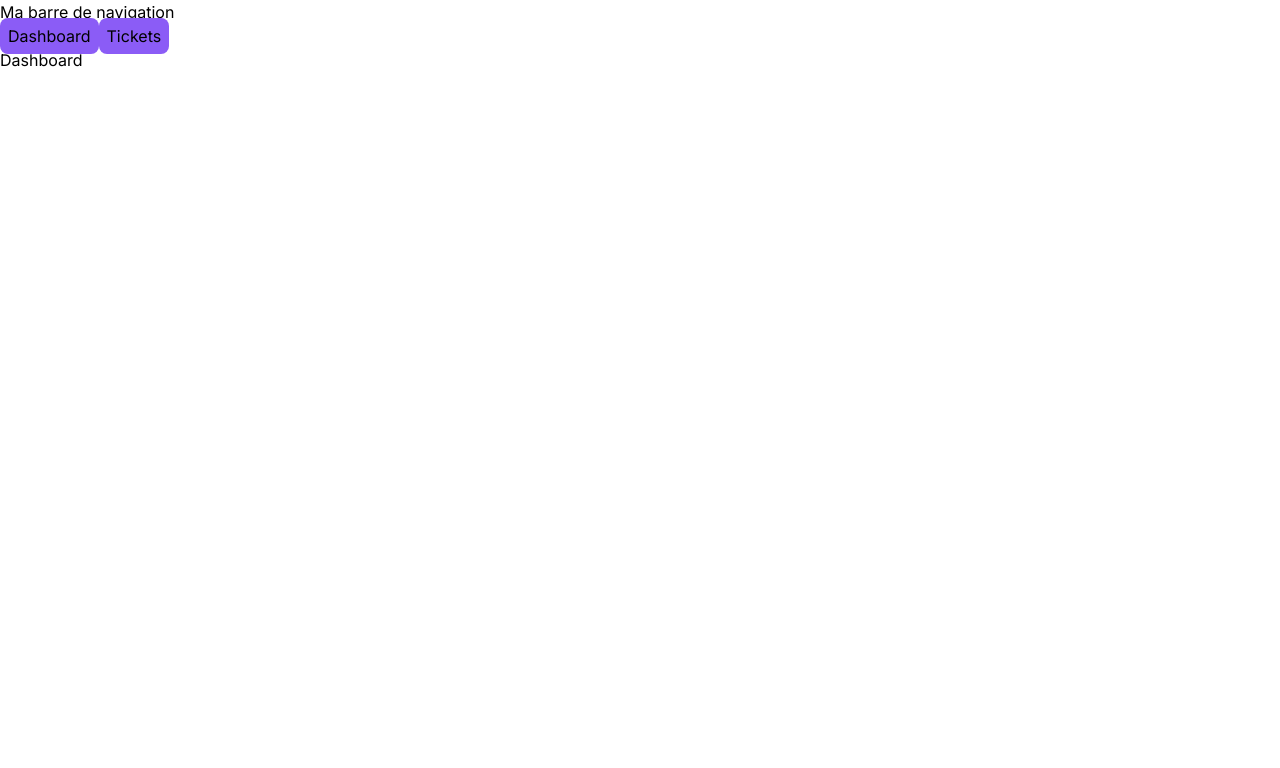
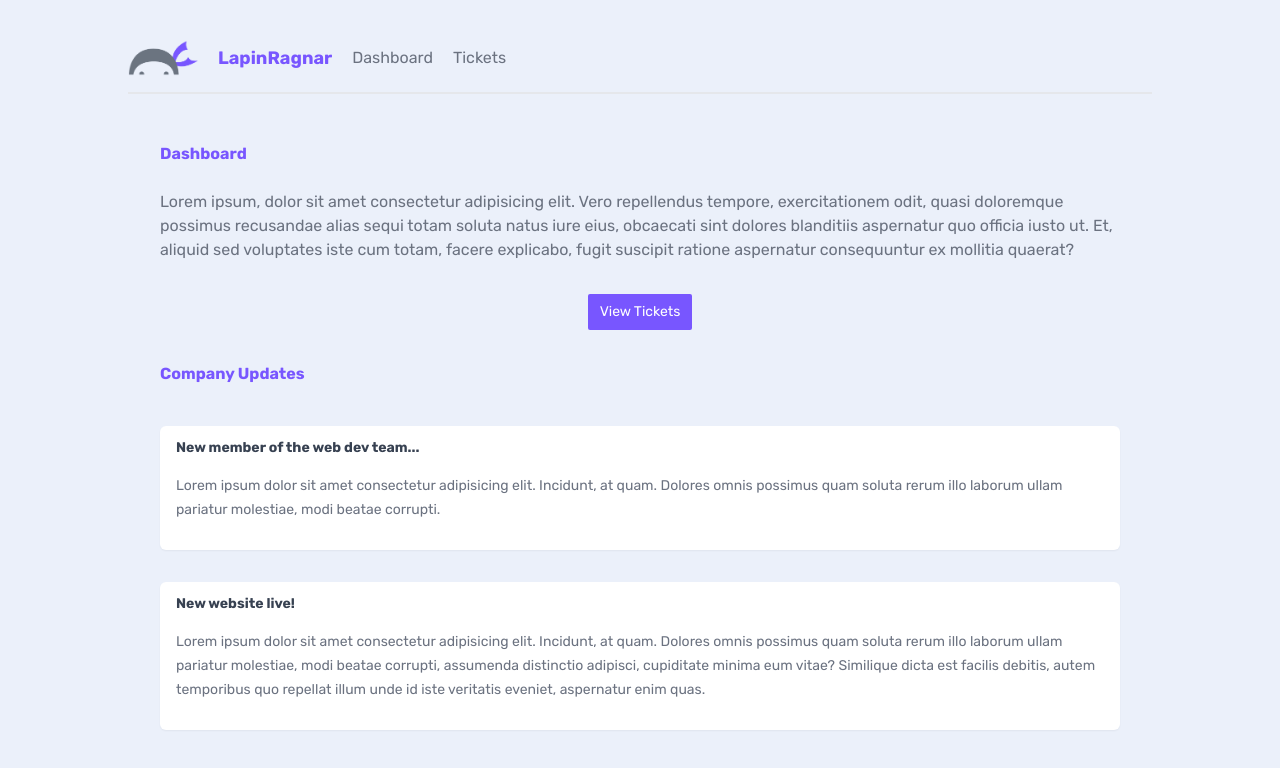
Before and after one commit to lapinRagnar/decouverte-next-js-2023, a Next.js app: page / in a window 1280 px wide. Shown: the top 768 px of the page. Built offline with nearby package versions, Linux system fonts and the light colour scheme.

Commit message:
styles fonts et images

```diff
--- a/app/components/Navbar.jsx
+++ b/app/components/Navbar.jsx
@@ -1,19 +1,25 @@
+import Image from 'next/image'
 import Link from 'next/link'
-
+import Logo from './dojo-logo.png'
 
 const Navbar = () => {
   return (
     <nav>
-      <h2>Ma barre de navigation</h2>
+      <Image
+        src={Logo}
+        alt="Logo Lapinragnar"
+        width={70}
+        quality={100}
+        placeholder='blur'
+      />
+      <h2>LapinRagnar</h2>
       <Link
-        className=' rounded-lg p-2 bg-violet-500 hover:bg-violet-600 active:bg-violet-700 focus:outline-none focus:ring focus:ring-violet-300 '
         href="/"
       >
         Dashboard
       </Link>
 
       <Link
-        className=' rounded-lg p-2 bg-violet-500 hover:bg-violet-600 active:bg-violet-700 focus:outline-none focus:ring focus:ring-violet-300 '
         href="/tickets"
       >
         Tickets
--- a/app/globals.css
+++ b/app/globals.css
@@ -1,3 +1,142 @@
 @tailwind base;
 @tailwind components;
 @tailwind utilities;
+
+
+
+
+/* base styles */
+body {
+  background: #ebf0fa;
+  @apply text-gray-500 m-8;
+}
+h1, h2 {
+  @apply font-bold text-primary text-lg;
+}
+main {
+  @apply max-w-5xl my-12 mx-auto px-8;
+}
+main > h2 {
+  @apply mb-4 pb-2 text-base ;
+}
+p > a {
+  @apply text-primary underline;
+}
+
+/* nav styles */
+nav {
+  @apply
+    pb-4
+    border-b-2 border-gray-200
+    flex items-center gap-5
+    my-10 mx-auto
+    max-w-5xl;
+}
+nav a, nav span {
+  @apply text-gray-500;
+}
+nav a:hover {
+  @apply text-black;
+}
+main nav {
+  @apply border-0;
+}
+
+/* button styles */
+button {
+  @apply
+    px-3 py-2
+    rounded-sm
+    flex justify-between items-center gap-2
+    text-sm;
+}
+button:hover {
+  @apply bg-opacity-90;
+}
+.btn-primary {
+  @apply bg-primary text-white;
+}
+.btn-secondary {
+  @apply bg-gray-200 text-gray-900;
+}
+
+/* form styles */
+form {
+  @apply
+    py-4 px-7
+    bg-primary
+    bg-opacity-5
+    rounded-md
+    block
+    mx-auto
+    min-w-fit w-1/4;
+}
+form label {
+  @apply block;
+}
+form input,
+form textarea,
+form select {
+  @apply
+    block
+    mt-2 my-4 px-2 py-1
+    rounded-sm w-full;
+}
+form button {
+  @apply block mx-auto;
+}
+
+/* feedback styles */
+.error {
+  @apply
+    border-2
+    border-red-500
+    bg-red-300
+    text-red-800
+    py-1 px-2
+    rounded-sm
+    block
+    max-w-fit
+    my-4 mx-auto;
+}
+
+/* card styles */
+.card {
+  @apply
+    bg-white
+    shadow-sm
+    rounded-md
+    py-3 px-4 my-4
+    relative
+    overflow-hidden;
+}
+.card h3 {
+  @apply
+    font-bold text-gray-700 text-sm
+    mb-0;
+}
+.card p {
+  @apply my-4 text-sm leading-6;
+}
+
+/* pill styles */
+.pill {
+  @apply
+    py-1 px-2 mt-3
+    inline-block
+    text-xs font-semibold;
+}
+.pill.high {
+  @apply bg-red-300 text-red-600;
+}
+.pill.medium {
+  @apply bg-blue-300 text-blue-600;
+}
+.pill.low {
+  @apply bg-emerald-300 text-emerald-600;
+}
+.card .pill {
+  @apply
+    absolute bottom-0 right-0
+    rounded-tl-md;
+}
--- a/app/layout.jsx
+++ b/app/layout.jsx
@@ -1,8 +1,8 @@
 import './globals.css'
-import { Inter } from 'next/font/google'
+import { Rubik } from 'next/font/google'
 import Navbar from './components/Navbar'
 
-const inter = Inter({ subsets: ['latin'] })
+const rubik = Rubik({ subsets: ['latin'] })
 
 export const metadata = {
   title: 'Decouverte Next 13',
@@ -12,7 +12,7 @@
 export default function RootLayout({ children }) {
   return (
     <html lang="en">
-      <body className={inter.className}>
+      <body className={rubik.className}>
 
         <Navbar />
 
--- a/app/page.jsx
+++ b/app/page.jsx
@@ -1,9 +1,30 @@
+import Link from "next/link";
 
 
 export default function Home() {
   return (
-    <main className="flex ">
+    <main className="flex flex-col ">
+
       <h2>Dashboard</h2>
+      <p>Lorem ipsum, dolor sit amet consectetur adipisicing elit. Vero repellendus tempore, exercitationem odit, quasi doloremque possimus recusandae alias sequi totam soluta natus iure eius, obcaecati sint dolores blanditiis aspernatur quo officia iusto ut. Et, aliquid sed voluptates iste cum totam, facere explicabo, fugit suscipit ratione aspernatur consequuntur ex mollitia quaerat?</p>
+
+      <div className="flex justify-center my-8">
+        <Link href="/tickets">
+          <button className="btn-primary">View Tickets</button>
+        </Link>
+      </div>
+
+      <h2>Company Updates</h2>
+
+      <div className="card">
+        <h3>New member of the web dev team...</h3>
+        <p>Lorem ipsum dolor sit amet consectetur adipisicing elit. Incidunt, at quam. Dolores omnis possimus quam soluta rerum illo laborum ullam pariatur molestiae, modi beatae corrupti.</p>
+      </div>
+      <div className="card">
+        <h3>New website live!</h3>
+        <p>Lorem ipsum dolor sit amet consectetur adipisicing elit. Incidunt, at quam. Dolores omnis possimus quam soluta rerum illo laborum ullam pariatur molestiae, modi beatae corrupti, assumenda distinctio adipisci, cupiditate minima eum vitae? Similique dicta est facilis debitis, autem temporibus quo repellat illum unde id iste veritatis eveniet, aspernatur enim quas.</p>
+      </div>
+
     </main>
   )
 }
--- a/tailwind.config.js
+++ b/tailwind.config.js
@@ -7,10 +7,8 @@
   ],
   theme: {
     extend: {
-      backgroundImage: {
-        'gradient-radial': 'radial-gradient(var(--tw-gradient-stops))',
-        'gradient-conic':
-          'conic-gradient(from 180deg at 50% 50%, var(--tw-gradient-stops))',
+      colors: {
+        primary: '#7856ff',
       },
     },
   },
```
Also changed, not shown: app/components/dojo-logo.png (added).
